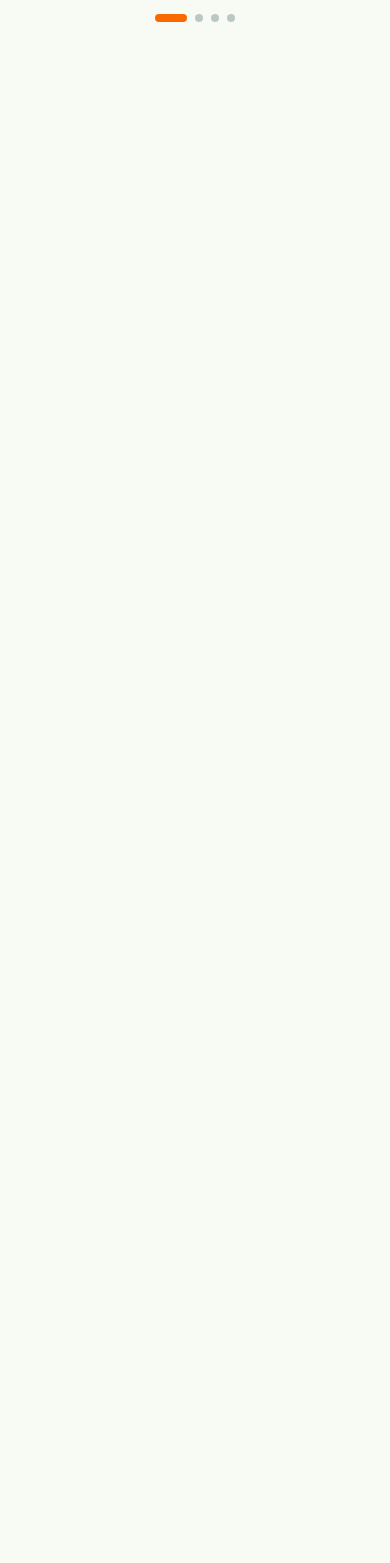
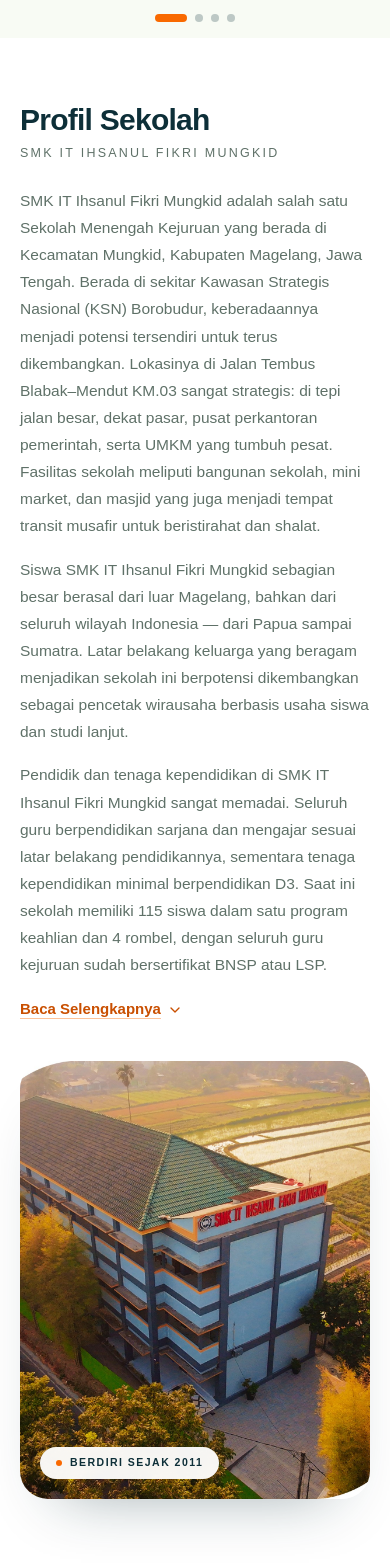
Before and after one commit to padme-sudo/smkitif-landingpage, a React (Vite) app: page / in a window 390 px wide. Shown: the part 195-1758 px from the top of the page. Before the commit the page ends 844 px from the top, so only its background shows below. Built offline with nearby package versions, Linux system fonts and the light colour scheme; a web font is replaced by a local one.

Commit message:
feat(profil): add school profile section below hero

```diff
--- a/src/App.tsx
+++ b/src/App.tsx
@@ -1,5 +1,6 @@
 import Navbar from './components/Navbar'
 import Hero from './components/Hero'
+import ProfilSekolah from './components/ProfilSekolah'
 
 function App() {
   return (
@@ -7,6 +8,7 @@ function App() {
       <Navbar />
       <main className="bg-cream" aria-label="Konten utama">
         <Hero />
+        <ProfilSekolah />
       </main>
     </>
   )
--- /dev/null
+++ b/src/components/ProfilSekolah.tsx
@@ -0,0 +1,118 @@
+import { useId, useState } from 'react'
+import { ChevronDown } from 'lucide-react'
+import { cn } from '@/lib/utils'
+import gedung from '../assets/img/gedung-profil.jpg'
+
+const paragrafPembuka = [
+  'SMK IT Ihsanul Fikri Mungkid adalah salah satu Sekolah Menengah Kejuruan yang berada di Kecamatan Mungkid, Kabupaten Magelang, Jawa Tengah. Berada di sekitar Kawasan Strategis Nasional (KSN) Borobudur, keberadaannya menjadi potensi tersendiri untuk terus dikembangkan. Lokasinya di Jalan Tembus Blabak–Mendut KM.03 sangat strategis: di tepi jalan besar, dekat pasar, pusat perkantoran pemerintah, serta UMKM yang tumbuh pesat. Fasilitas sekolah meliputi bangunan sekolah, mini market, dan masjid yang juga menjadi tempat transit musafir untuk beristirahat dan shalat.',
+  'Siswa SMK IT Ihsanul Fikri Mungkid sebagian besar berasal dari luar Magelang, bahkan dari seluruh wilayah Indonesia — dari Papua sampai Sumatra. Latar belakang keluarga yang beragam menjadikan sekolah ini berpotensi dikembangkan sebagai pencetak wirausaha berbasis usaha siswa dan studi lanjut.',
+  'Pendidik dan tenaga kependidikan di SMK IT Ihsanul Fikri Mungkid sangat memadai. Seluruh guru berpendidikan sarjana dan mengajar sesuai latar belakang pendidikannya, sementara tenaga kependidikan minimal berpendidikan D3. Saat ini sekolah memiliki 115 siswa dalam satu program keahlian dan 4 rombel, dengan seluruh guru kejuruan sudah bersertifikat BNSP atau LSP.',
+]
+
+const paragrafLanjutan = [
+  'Kurikulum Merdeka diterapkan dalam bentuk Mandiri Berubah dengan menggunakan perangkat ajar yang telah disediakan. Kurikulum operasional sekolah dikembangkan sesuai konteks dan kebutuhan peserta didik serta satuan pendidikan, dengan prinsip berpusat pada peserta didik, kontekstual, esensial, akuntabel, dan melibatkan berbagai pemangku kepentingan — termasuk orang tua, komite sekolah, serta dunia usaha dan dunia industri.',
+  'Sekolah yang berdiri pada 2011 ini diselenggarakan oleh Yayasan Tarbiyatul Mukmin Pabelan dan berstatus swasta. Program keahlian yang tersedia adalah Teknik Jaringan Komputer dan Telekomunikasi, dengan Mustain, S.Pd. sebagai kepala sekolah.',
+]
+
+const identitas = [
+  { label: 'NPSN', value: '69881816' },
+  { label: 'NSS', value: '322030809038' },
+  { label: 'Tahun Berdiri', value: '2011' },
+  { label: 'Kepala Sekolah', value: 'Mustain, S.Pd.' },
+]
+
+export default function ProfilSekolah() {
+  const [expanded, setExpanded] = useState(false)
+  const panelId = useId()
+
+  return (
+    <section id="profil" aria-labelledby="profil-title" className="bg-white">
+      <div className="mx-auto w-full max-w-[1200px] px-5 py-16 sm:px-8 md:py-20 lg:py-24">
+        <div className="grid items-start gap-10 lg:grid-cols-2 lg:gap-16">
+          <div>
+            <header>
+              <h2
+                id="profil-title"
+                className="text-[30px] leading-[1.2] font-bold tracking-tight text-ink sm:text-[34px] lg:text-[36px]"
+              >
+                Profil Sekolah
+              </h2>
+              <p className="mt-1.5 text-[12.5px] font-medium tracking-[0.18em] text-olive uppercase lg:text-[15px]">
+                SMK IT Ihsanul Fikri Mungkid
+              </p>
+            </header>
+
+            <div className="mt-6 space-y-4 text-[15.5px] leading-[1.75] text-olive md:mt-8 md:text-justify lg:text-[17px]">
+              {paragrafPembuka.map((paragraf) => (
+                <p key={paragraf.slice(0, 24)}>{paragraf}</p>
+              ))}
+            </div>
+
+            <button
+              type="button"
+              onClick={() => setExpanded((value) => !value)}
+              aria-expanded={expanded}
+              aria-controls={panelId}
+              className="group mt-5 inline-flex items-center gap-1.5 text-[15px] font-semibold text-gold-deep transition-colors hover:text-gold"
+            >
+              <span className="underline decoration-gold/40 decoration-1 underline-offset-4 transition-colors group-hover:decoration-gold">
+                {expanded ? 'Baca Lebih Sedikit' : 'Baca Selengkapnya'}
+              </span>
+              <ChevronDown
+                aria-hidden="true"
+                className={cn(
+                  'h-4 w-4 transition-transform duration-300',
+                  expanded && 'rotate-180',
+                )}
+              />
+            </button>
+
+            <div
+              id={panelId}
+              aria-hidden={!expanded}
+              className={cn(
+                'grid transition-[grid-template-rows] duration-500 ease-out',
+                expanded ? 'grid-rows-[1fr]' : 'grid-rows-[0fr]',
+              )}
+            >
+              <div className="overflow-hidden">
+                <div className="space-y-4 pt-5 text-[15.5px] leading-[1.75] text-olive md:text-justify lg:text-[17px]">
+                  {paragrafLanjutan.map((paragraf) => (
+                    <p key={paragraf.slice(0, 24)}>{paragraf}</p>
+                  ))}
+                </div>
+
+                <dl className="mt-7 grid grid-cols-2 gap-x-6 gap-y-5 border-t border-ink/10 pt-6">
+                  {identitas.map(({ label, value }) => (
+                    <div key={label}>
+                      <dt className="text-[10.5px] font-bold tracking-[0.14em] text-olive uppercase">
+                        {label}
+                      </dt>
+                      <dd className="mt-1 text-[15px] font-semibold text-ink">{value}</dd>
+                    </div>
+                  ))}
+                </dl>
+              </div>
+            </div>
+          </div>
+
+          <figure className="relative mx-auto w-full max-w-[560px]">
+            <div className="overflow-hidden rounded-[1.75rem] bg-white shadow-[0_32px_60px_-40px_rgba(13,47,56,0.45)]">
+              <img
+                src={gedung}
+                alt="Gedung SMK IT Ihsanul Fikri Mungkid dikelilingi sawah dan pepohonan"
+                loading="lazy"
+                decoding="async"
+                className="aspect-[4/5] h-full w-full object-cover"
+              />
+            </div>
+            <figcaption className="absolute bottom-5 left-5 inline-flex items-center gap-2 rounded-full bg-white/95 px-4 py-2 text-[10.5px] font-bold tracking-[0.14em] text-ink uppercase shadow-[0_12px_24px_-16px_rgba(13,47,56,0.6)] backdrop-blur-sm">
+              <span aria-hidden="true" className="h-1.5 w-1.5 rounded-full bg-gold" />
+              Berdiri sejak 2011
+            </figcaption>
+          </figure>
+        </div>
+      </div>
+    </section>
+  )
+}
```
Also changed, not shown: src/assets/img/gedung-profil.jpg (added).
